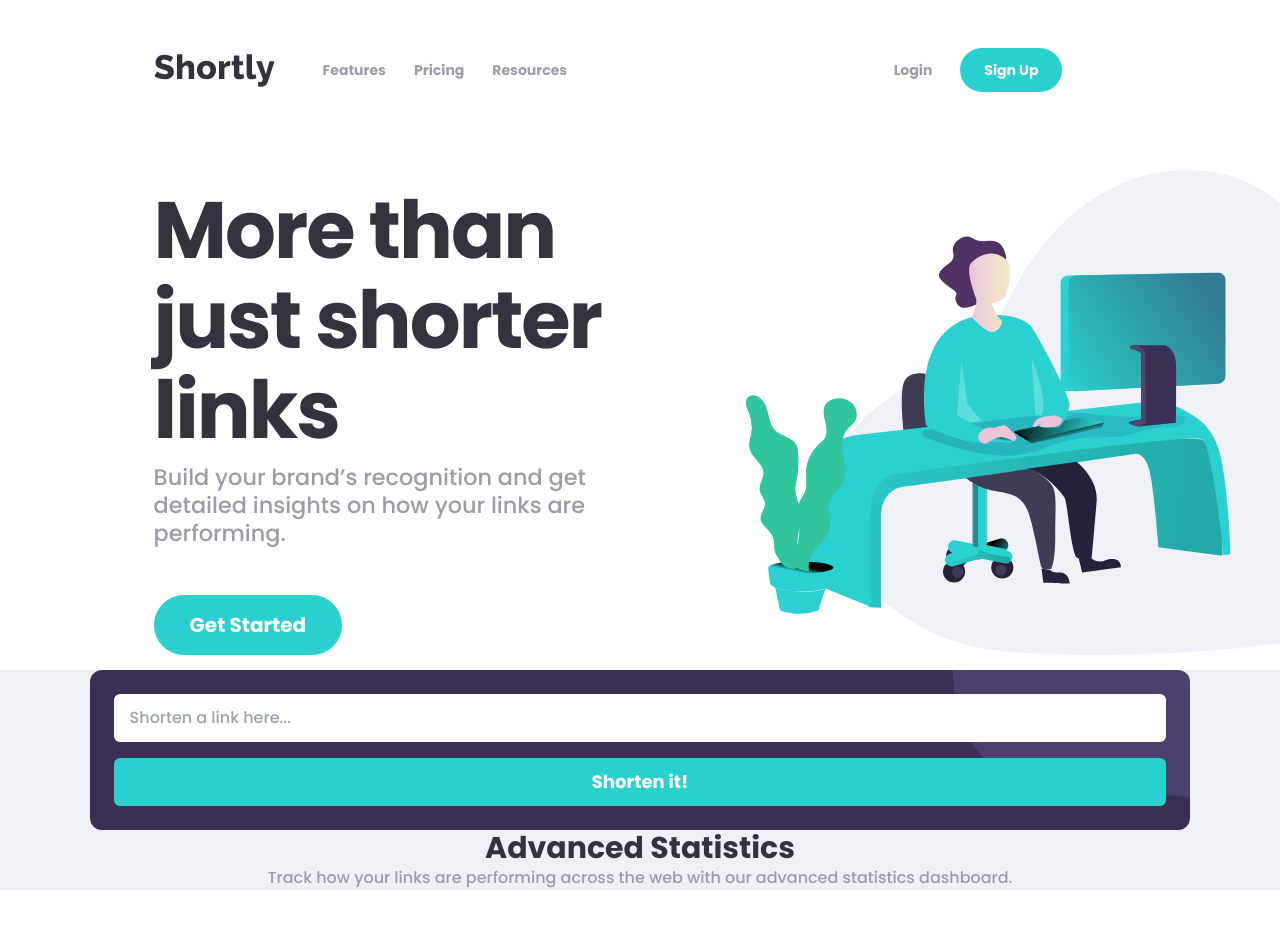
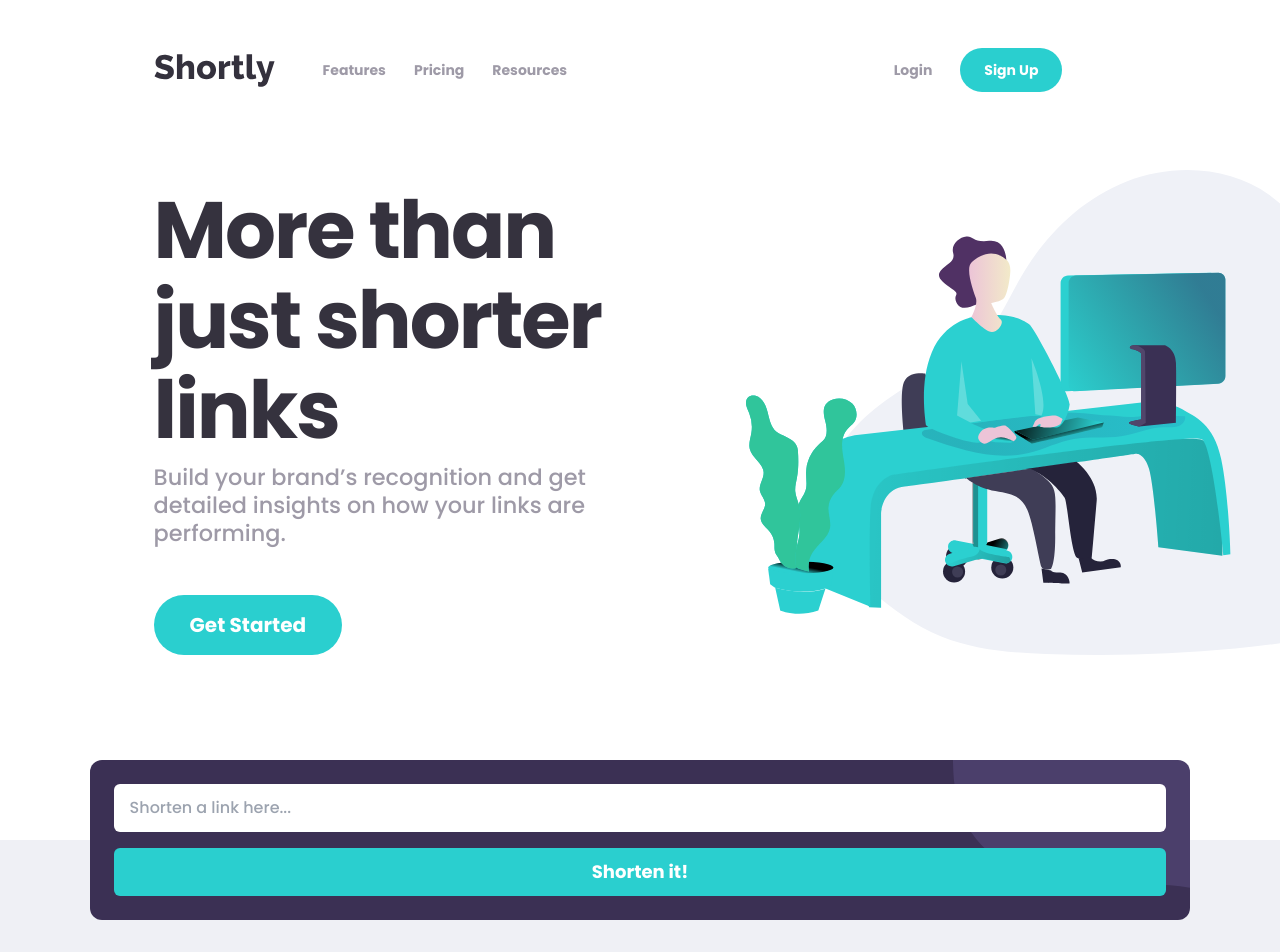
Before and after one commit to AlbertoLed/URL-shortening-API-landing-page, a React (Vite) app: page / in a window 1280 px wide. Shown: the top 952 px of the page. Before the commit the page ends 890 px from the top, so only its background shows below. Built offline with nearby package versions, Linux system fonts and the light colour scheme; some icons are missing.

Commit message:
Add some styles in Main component

```diff
--- a/src/components/Button.jsx
+++ b/src/components/Button.jsx
@@ -18,7 +18,7 @@ function Button({children, size, rounded, variant, className, ...props}) {
     const bgColor = variant === 'applied' ? 'bg-violet-200' : 'bg-cyan'
     const borderRadius = rounded === 'full' ? 'rounded-full' : 'rounded-md'
 
-    const styles = classNames('hover:cursor-pointer hover:saturate-50 hover:brightness-150 text-white', sizeStyles(), bgColor, borderRadius, className)
+    const styles = classNames('hover:cursor-pointer hover:saturate-50 hover:brightness-150 text-white', sizeStyles( ), bgColor, borderRadius, className)
 
     return(
         <button className={styles} {...props} >{children}</button>
--- a/src/components/Main.jsx
+++ b/src/components/Main.jsx
@@ -5,7 +5,10 @@ import Button from "./Button"
 function Main() {
 
     return(
-        <main className="bg-gray-100">
+        <main className="bg-gray-100 mt-[90px]">
+            <div className="grid grid-cols-1 grid-rows-1">
+                <div className="bg-white h-[80px] w-full col-span-full row-span-full"></div>
+                <div className=" col-span-full row-span-full">
                     <Shortener>
                         <div className='bg-violet-200 bg-[url(assets/bg-shorten-mobile.svg)] bg-no-repeat bg-rt p-6 space-y-4 mx-[7%] rounded-xl'>
                             <ShortenerInput
@@ -16,7 +19,11 @@ function Main() {
                         </div>
 
                     </Shortener>
-            <div>
+                </div>
+
+            </div>
+
+            <div className="mt-[90px] px-[7%] space-y-5">
                 <h2 className='text-blue text-3xl font-bold text-center'>Advanced Statistics</h2>
                 <p className='text-violet-100 text-center'>Track how your links are performing across the web with our advanced statistics dashboard.</p>
             </div>
--- a/tailwind.config.js
+++ b/tailwind.config.js
@@ -21,9 +21,11 @@ export default {
         blue: 'hsl(255, 11%, 22%)',
       },
       fontSize: {
+        '2xl': '1.4rem',
+        '3xl': '1.7rem',
         '5xl': '2.6rem',
         '7xl': '5rem',
-        '2xl': '1.4rem'
+
       }
     },
     backgroundSize: {
```
Lines whose indentation alone changed are shown as unchanged.
